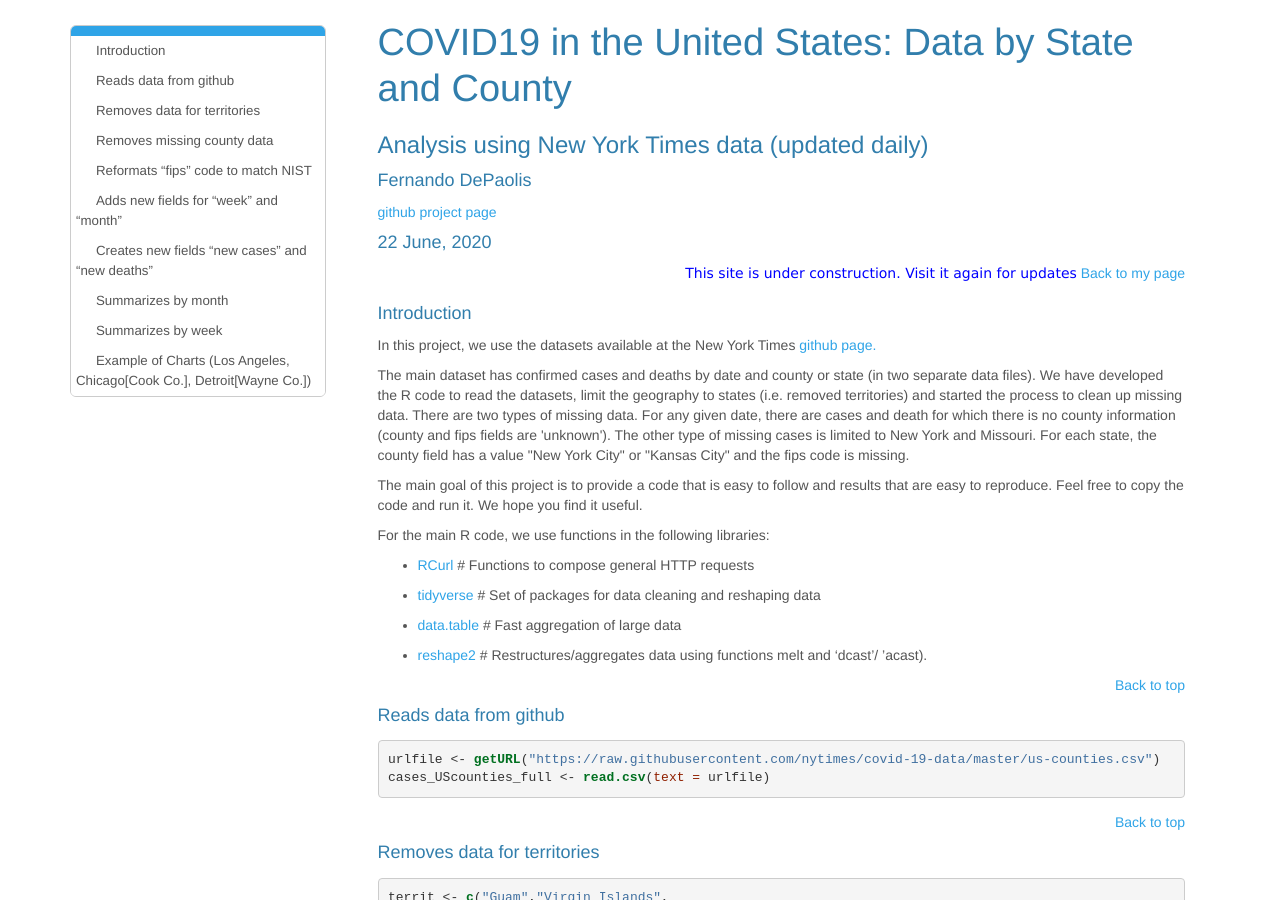
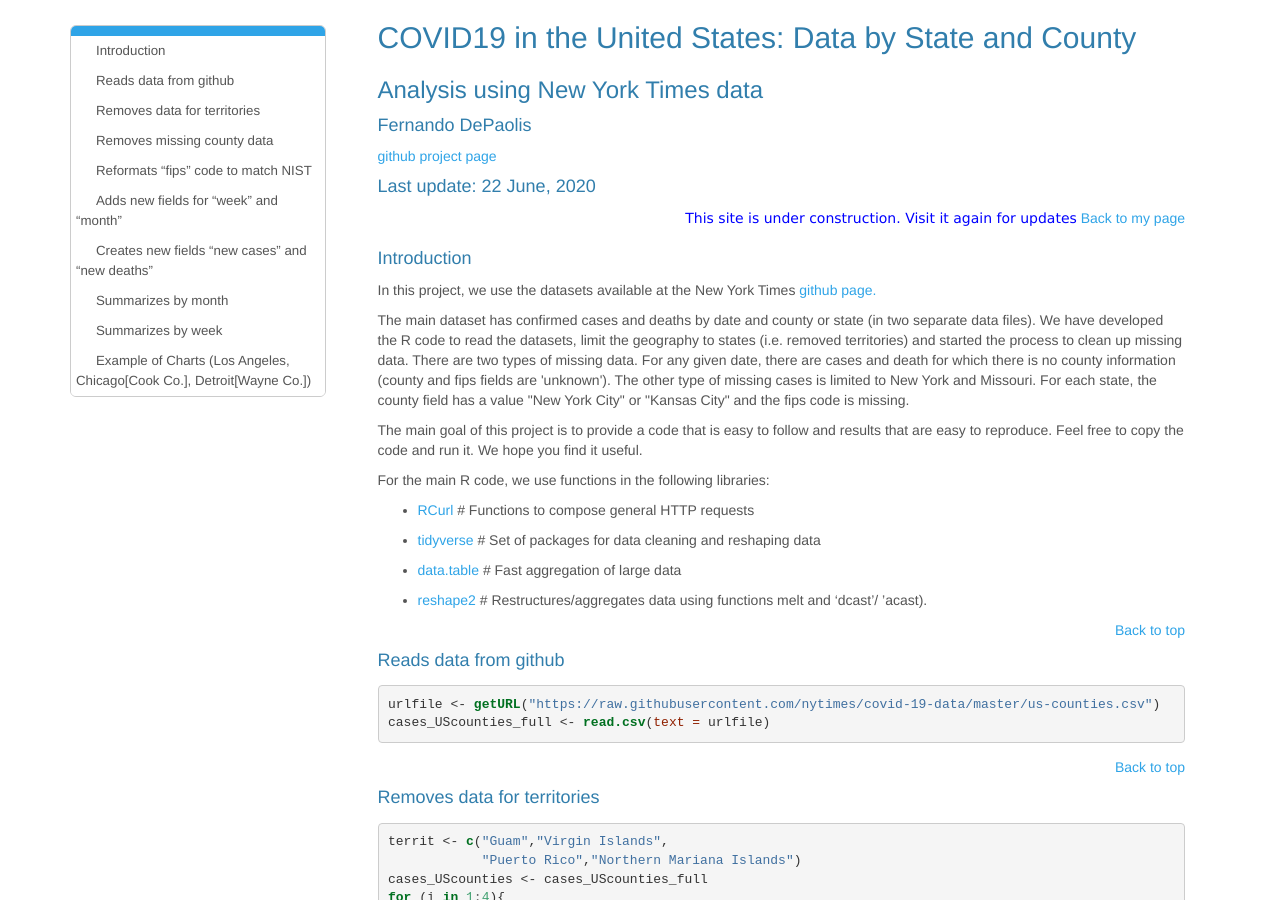
Before and after one commit to fdepaolis/github-site, a Jekyll site: the page NYT.html, which Jekyll copies as it is, in a window 1280 px wide and 900 px high. Built offline with Jekyll 4.4.1, drawn with Linux system fonts in a browser that asks for light colours.

Commit message:
Update NYT.html

```diff
--- a/NYT.html
+++ b/NYT.html
@@ -1586,11 +1586,10 @@ div.tocify {
 
 
 
-<h1 class="title toc-ignore">COVID19 in the United States: Data by State and County</h1>
-<h3 class="subtitle">Analysis using New York Times data (updated daily)</h3>
-<h4 class="author">Fernando DePaolis</h4>
-<p><a href="https://github.com/fdp2012/FernandoDePaolis.github.io" target="_blank">github project page</a></p>
-<h4 class="date">22 June, 2020</h4>
+<h2 class="title toc-ignore">COVID19 in the United States: Data by State and County</h2>
+<h3 class="subtitle">Analysis using New York Times data</h3>
+<h4 class="author">Fernando DePaolis</h4> <a href="https://github.com/fdp2012/FernandoDePaolis.github.io" target="_blank">github project page</a>
+<h4 class="date">Last update: 22 June, 2020</h4>
 
 </div>
 
```
